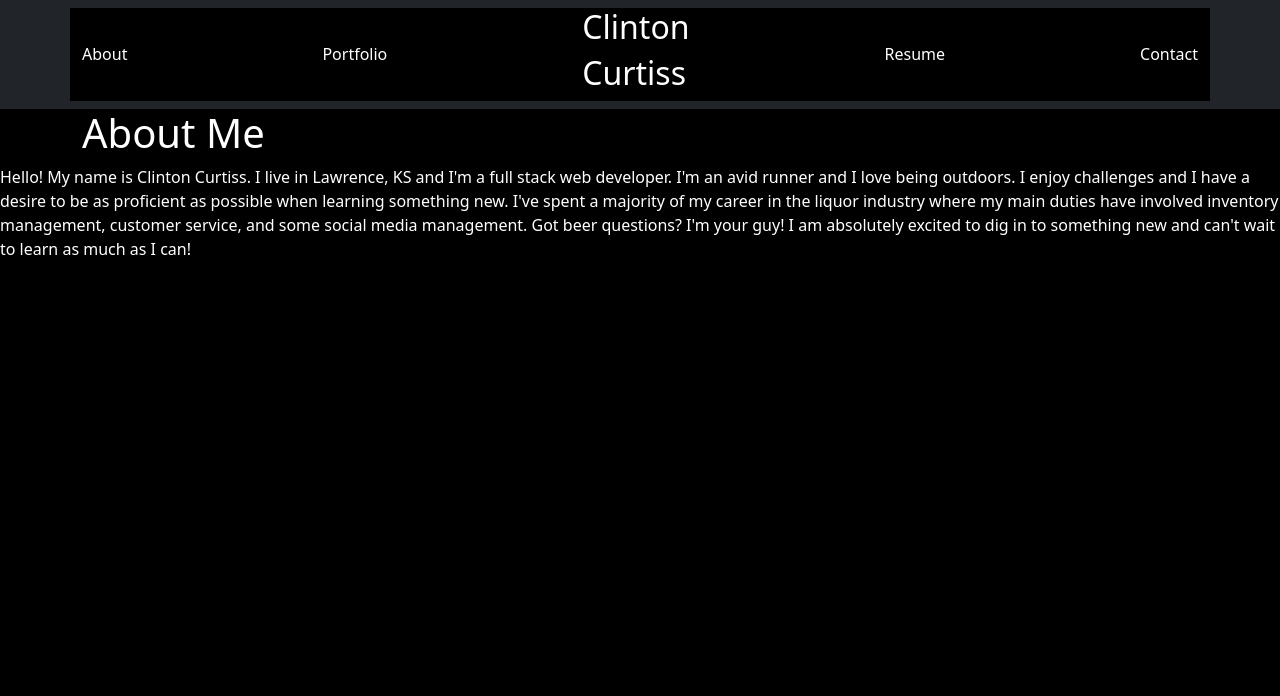
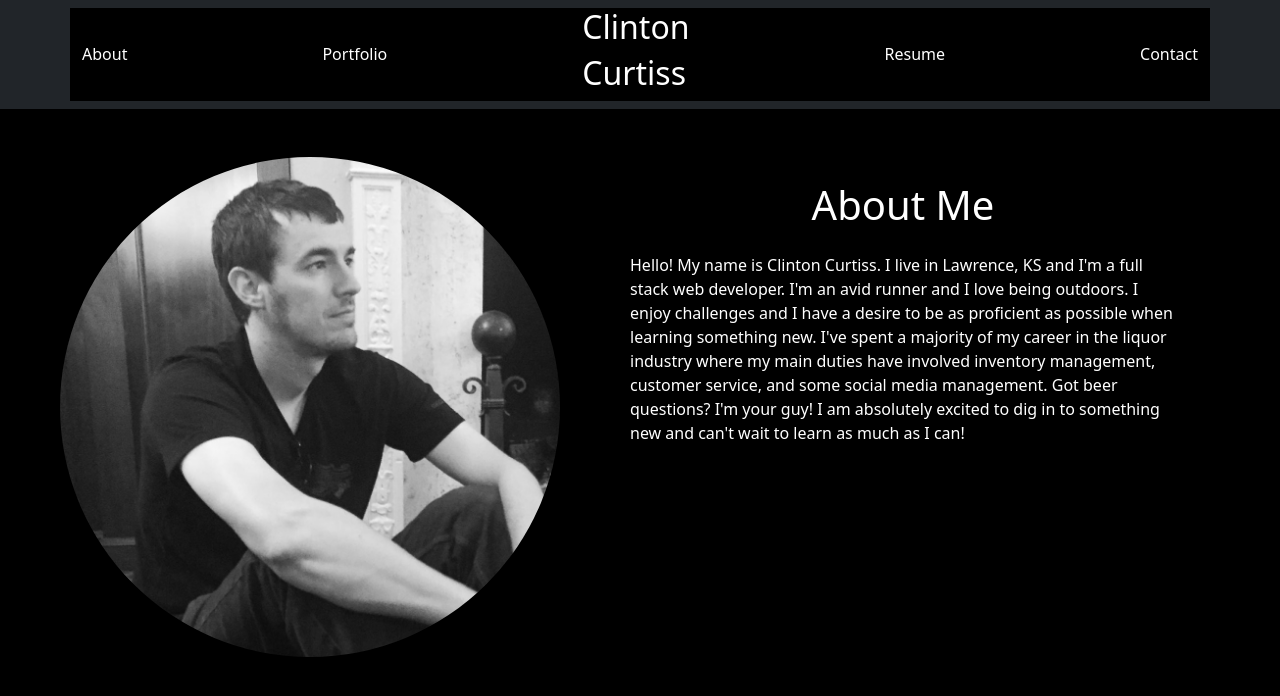
Before and after one commit to CECurtiss/reactdeveloperprofile, a React (Create React App) app: page / in a window 1280 px wide. Shown: the top 696 px of the page. Built offline with nearby package versions, Linux system fonts and the light colour scheme.

Commit message:
styling and formatting for About.js

```diff
--- a/src/App.js
+++ b/src/App.js
@@ -1,5 +1,5 @@
 import About from "./components/About";
-import Contact from "./components/Content";
+import Contact from "./components/Contact";
 import Portfolio from "./components/Portfolio";
 import Resume from "./components/Resume";
 import Navigationbar from "./components/Navbar";
--- a/src/components/About.js
+++ b/src/components/About.js
@@ -1,19 +1,38 @@
+import Container from 'react-bootstrap/Container'
+import Row from 'react-bootstrap/Row'
+import Col from 'react-bootstrap/Col'
+import Image from 'react-bootstrap/Image'
+
+import profilePic from '../assets/profilepic/profilepic.jpg'
+
 function About() {
-    return (
+  return (
+    <Container className='m-5'>
+        <Row>
+      <Col>
+        <Image roundedCircle='true' src={profilePic} style={{height: '500px', width: '500px'}} />
+      </Col>
+      <Col>
         <div>
-            <div className='container'>
-                <h1>About Me</h1>
-            </div>
-            <div>
-                <p>Hello! My name is Clinton Curtiss. I live in Lawrence, KS and I'm a full stack web developer. I'm an avid runner and I love being outdoors.
-                    I enjoy challenges and I have a desire to be as proficient as possible when learning something new. I've spent a majority of my career in
-                    the liquor industry where my main duties have involved inventory management, customer service, and some social media management. Got beer
-                    questions? I'm your guy! I am absolutely excited to dig in to something new and can't wait to learn as much as I can!
-                </p>
-            </div>
+          <h1 className='text-center m-4'>About Me</h1>
         </div>
-    )
-    }
-
+        <div>
+          <p>
+            Hello! My name is Clinton Curtiss. I live in Lawrence, KS and I'm a
+            full stack web developer. I'm an avid runner and I love being
+            outdoors. I enjoy challenges and I have a desire to be as proficient
+            as possible when learning something new. I've spent a majority of my
+            career in the liquor industry where my main duties have involved
+            inventory management, customer service, and some social media
+            management. Got beer questions? I'm your guy! I am absolutely
+            excited to dig in to something new and can't wait to learn as much
+            as I can!
+          </p>
+        </div>
+      </Col>
+      </Row>
+    </Container>
+  );
+}
 
 export default About;
```
Also changed, not shown: src/components/Footer.js (added, +11 -0 lines), src/assets/profilepic/profilepic.jpg (added).
